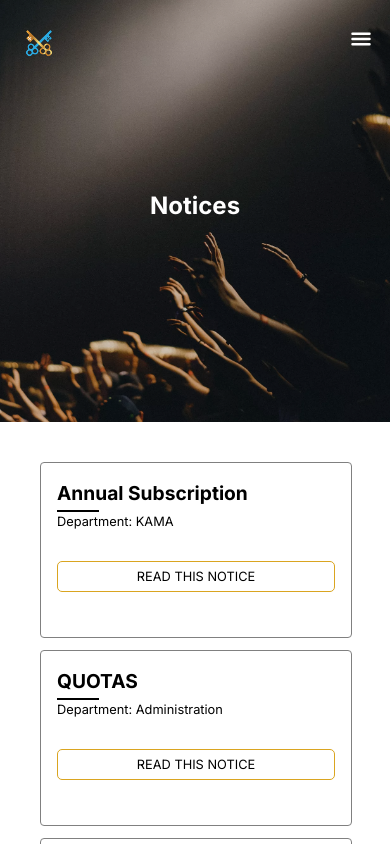
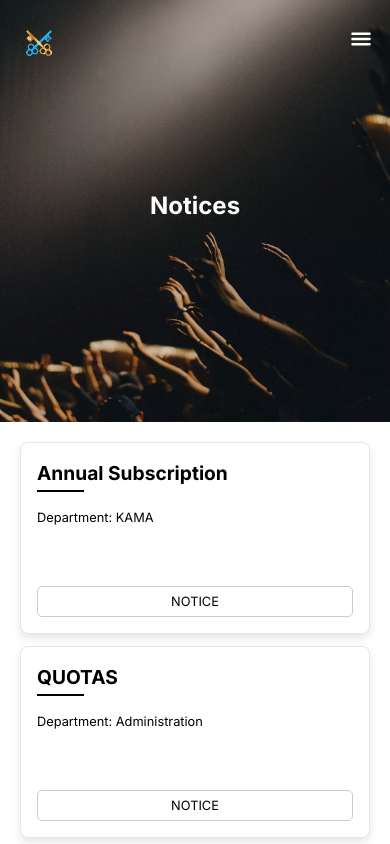
Before and after one commit to P3t3raw/Saints, a React (Create React App) app: page /notices in a window 390 px wide. Shown: the top 844 px of the page. Built offline with nearby package versions, Linux system fonts and the light colour scheme; the HTML template or start-up script is replaced by a standard one.

Commit message:
notices changes

```diff
--- a/src/pages/Notices/Notices.css
+++ b/src/pages/Notices/Notices.css
@@ -12,7 +12,6 @@ main {
   background-image: url("../../assets/bg_1.jpg.webp");
   height: 50dvh;
   width: 100%;
-  position: inherit;
   background-size: cover;
   background-repeat: no-repeat;
   background-position: center center;
@@ -82,42 +81,41 @@ main {
   display: grid;
   grid-template-columns: repeat(2, 1fr);
   gap: 1.25rem;
-  /* border: 1px solid black; */
-  padding: 1.25rem;
-  /* background-color: aliceblue; */
 }
 .singleNotice {
-  height: 12.5rem;
+  min-height: 18rem;
   perspective: 62.5rem;
   transition: transform 0.3s ease;
   gap: 0.625rem;
-  /* border-radius: 10px; */
 }
 .card-front,
 .card-back {
   width: 100%;
   height: 100%;
   position: absolute;
-  backface-visibility: hidden; /* Hides the back when flipping */
+  backface-visibility: hidden;
   transition: transform 0.6s ease-in-out;
   display: flex;
-  border: solid gray 1px;
+  border: 1px solid rgb(230, 230, 230);
+  box-shadow: 0 4px 8px rgba(0, 0, 0, 0.1);
   flex-direction: column;
   background-color: white;
   padding: 2.5rem;
-  border-radius: 0.25rem;
+  border-radius: 0.5rem;
+}
+.card-front h2{
+  margin-bottom: 1rem;
 }
 .card-back {
-  /* background-color: lightgreen; */
-  transform: rotateY(180deg); /* Initially hidden (flipped) */
+  transform: rotateY(180deg);
 }
 
 .flipped .card-front {
-  transform: rotateY(180deg); /* Flip front side */
+  transform: rotateY(180deg);
 }
 
 .flipped .card-back {
-  transform: rotateY(0deg); /* Show back side */
+  transform: rotateY(0deg);
 }
 .singleNoticeContent {
   display: flex;
@@ -126,18 +124,20 @@ main {
 }
 .flipButton,
 .flipButtonBack {
-  /* background-color: beige; */
-  border: 1px solid goldenrod;
+  position: absolute;
+  border: 1px solid rgb(204, 204, 204);
   cursor: pointer;
   padding: 0.3125rem 0.625rem;
   border-radius: 0.3125rem;
   margin-top: 0.625rem;
   text-align: center;
-  /* width: 80%; */
+  bottom: 2.5rem;
+  right: 2.5rem;
+  left: 2.5rem;
 }
 .flipButton:hover,
 .flipButtonBack:hover {
-  background-color: rgb(235, 220, 183);
+  font-weight: 600;
 }
 
 .singleNotice h2::after {
@@ -215,12 +215,11 @@ main {
   }
 
   .singleNotice {
-    height: 11rem; /* Let height adjust naturally */
+    min-height: 11rem;
   }
 
   .card-front,
   .card-back {
-    width: 80vw;
     padding: 1rem;
     margin: auto;
     font-size: 0.8rem;
@@ -228,6 +227,9 @@ main {
 
   .flipButton,
   .flipButtonBack {
-    padding: 0.3125rem 0.625rem; /* Keep button padding minimal */
+    padding: 0.3125rem 0.625rem;
+    bottom: 1rem;
+    right: 1rem;
+    left: 1rem;
   }
 }
--- a/src/pages/Notices/Notices.jsx
+++ b/src/pages/Notices/Notices.jsx
@@ -70,12 +70,11 @@ export default function Notices() {
       <div className="Container">
         <div className="noticeContainer">
           {notices.map((notice, index) => (
-            <Reveal triggerOnce delay={index * 500}>
+            <Reveal key={notice.id} triggerOnce delay={index * 500}>
               <div
                 className={`singleNotice ${
                   flippedNotice === notice.id ? "flipped" : ""
                 }`}
-                key={notice.id}
               >
                 <div className="card-front">
                   <h2>
@@ -87,7 +86,7 @@ export default function Notices() {
                       className="flipButton"
                       onClick={() => handleFlip(notice.id)}
                     >
-                      READ THIS NOTICE
+                      NOTICE
                     </div>
                   </div>
                 </div>
```
